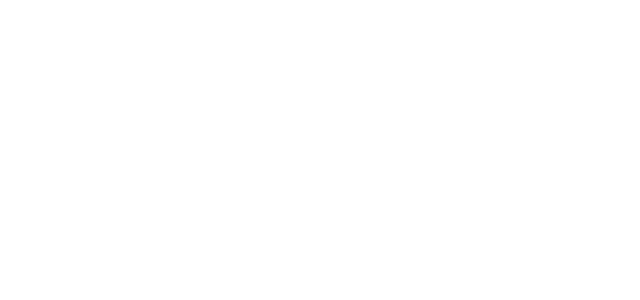
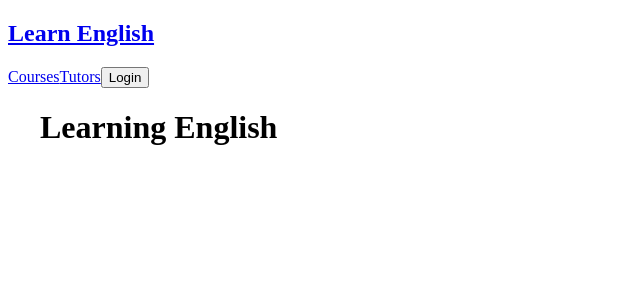
Before and after one commit to alirezashojaian1987/learning_english, a Next.js app: page / in a window 1280 px wide. Shown: the top 300 px of the page, without its empty margins (0-640 px from the left). Built offline with nearby package versions, Linux system fonts and the light colour scheme.

Commit message:
Main layout for the Homepage added

```diff
--- a/src/app/page.tsx
+++ b/src/app/page.tsx
@@ -1,7 +1,9 @@
+import MainLayout from "@/components/layout/MainLayout/MainLayout";
 
-export default function Home() {
+export default function HomePage(){
   return (
-    <>
-    </>
+    <MainLayout>
+      <h1>Learning English</h1>
+    </MainLayout>
   );
 }
--- /dev/null
+++ b/src/components/layout/MainLayout/MainLayout.tsx
@@ -0,0 +1,19 @@
+import Header from "../Header/Header";
+import Container from "../Container/Container";
+
+interface Props{
+    children: React.ReactNode;
+}
+
+export default function MainLayout({
+    children,
+}:Props){
+    return(
+        <>
+            <Header/>
+            <Container>
+                {children}
+            </Container>
+        </>
+    )
+}
```
